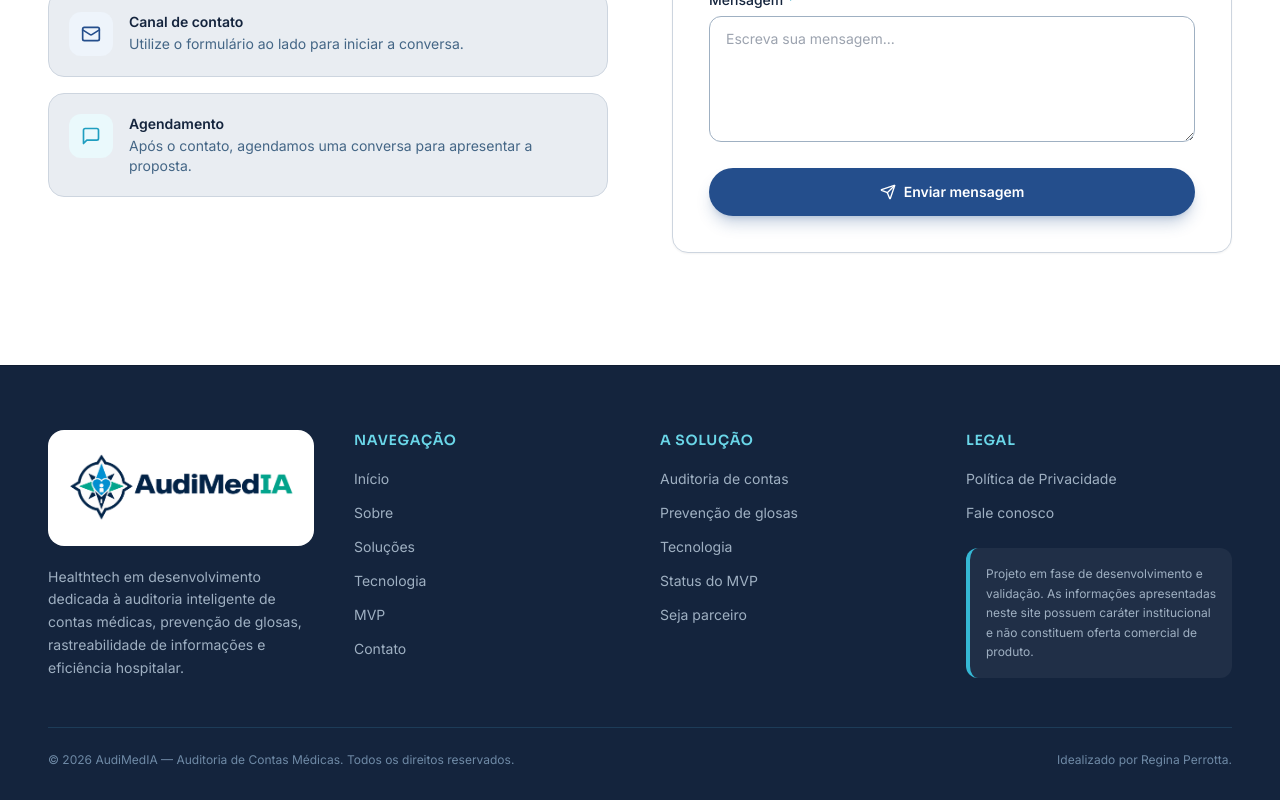
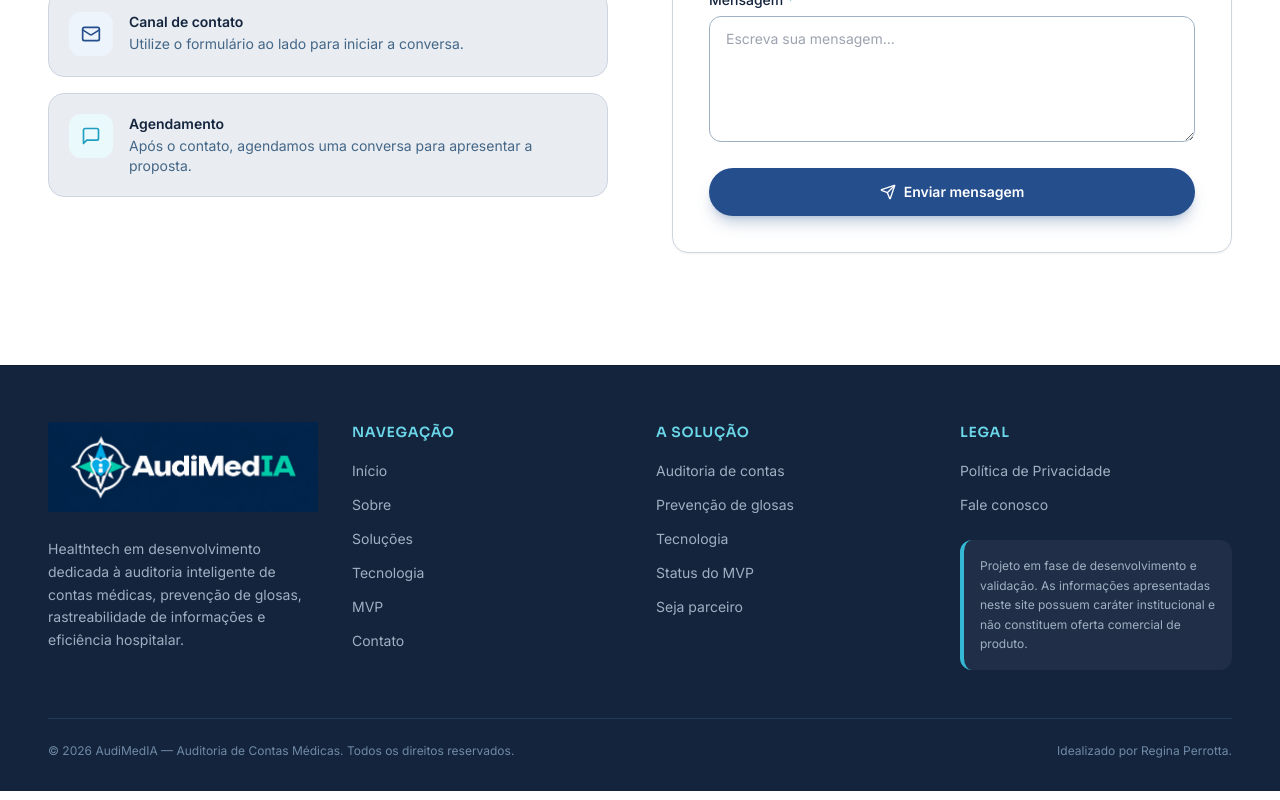
Before and after one commit to Giovanni-Perrotta/audimedIa, a React (Vite) app: page / in a window 1280 px wide. Shown: the part 8121-8921 px from the top of the page. Built offline with nearby package versions, Linux system fonts and the light colour scheme.

Commit message:
Update Footer.tsx

```diff
--- a/src/components/Footer.tsx
+++ b/src/components/Footer.tsx
@@ -11,27 +11,28 @@ const FOOTER_LINKS = NAV_LINKS.filter(
 
 export function Footer() {
   return (
-    <footer className="border-t border-navy-800 bg-navy-700 pt-16 pb-8 text-navy-100">
+    <footer className="border-t border-navy-800 bg-navy-700 pt-14 pb-8 text-navy-100">
       <div className="container-page">
-        <div className="grid gap-10 lg:grid-cols-4">
 
-          {/* Identidade visual */}
+        <div className="grid gap-10 lg:grid-cols-4 lg:gap-8">
+
+          {/* IDENTIDADE VISUAL AUDIMEDIA */}
           <div className="lg:col-span-1">
 
             <a
               href="#inicio"
               aria-label="AudiMedIA — Voltar ao início"
-              className="inline-flex w-full items-center justify-center rounded-2xl bg-white p-4 transition-opacity hover:opacity-90"
+              className="inline-flex items-center"
             >
               <img
-                src={`${import.meta.env.BASE_URL}AudiMedIAlogo.png`}
+                src={`${import.meta.env.BASE_URL}logoRodape.png`}
                 alt="AudiMedIA — Auditoria Inteligente de Contas Médicas"
-                className="h-auto w-full max-w-[260px] object-contain"
+                className="h-auto w-full max-w-[270px] object-contain"
                 loading="lazy"
               />
             </a>
 
-            <p className="mt-5 text-sm leading-relaxed text-navy-200">
+            <p className="mt-5 max-w-[280px] text-sm leading-relaxed text-navy-200">
               Healthtech em desenvolvimento dedicada à auditoria
               inteligente de contas médicas, prevenção de glosas,
               rastreabilidade de informações e eficiência hospitalar.
@@ -39,8 +40,9 @@ export function Footer() {
 
           </div>
 
-          {/* Navegação */}
+          {/* NAVEGAÇÃO */}
           <div>
+
             <p className="font-display text-sm font-semibold uppercase tracking-wider text-accent-300">
               Navegação
             </p>
@@ -57,10 +59,12 @@ export function Footer() {
                 </li>
               ))}
             </ul>
+
           </div>
 
-          {/* Soluções */}
+          {/* A SOLUÇÃO */}
           <div>
+
             <p className="font-display text-sm font-semibold uppercase tracking-wider text-accent-300">
               A solução
             </p>
@@ -113,10 +117,12 @@ export function Footer() {
               </li>
 
             </ul>
+
           </div>
 
-          {/* Informações legais */}
+          {/* INFORMAÇÕES LEGAIS */}
           <div>
+
             <p className="font-display text-sm font-semibold uppercase tracking-wider text-accent-300">
               Legal
             </p>
@@ -144,30 +150,34 @@ export function Footer() {
             </ul>
 
             <div className="mt-6 rounded-xl border-l-4 border-accent-400 bg-white/5 p-4">
+
               <p className="text-xs leading-relaxed text-navy-200">
                 Projeto em fase de desenvolvimento e validação.
                 As informações apresentadas neste site possuem
                 caráter institucional e não constituem oferta
                 comercial de produto.
               </p>
+
             </div>
 
           </div>
+
         </div>
 
-        {/* Direitos autorais */}
+        {/* DIREITOS AUTORAIS */}
         <div className="mt-12 flex flex-col items-center justify-between gap-4 border-t border-navy-600 pt-6 sm:flex-row">
 
-          <p className="text-xs text-navy-300">
+          <p className="text-center text-xs text-navy-300 sm:text-left">
             © {new Date().getFullYear()} AudiMedIA — Auditoria de Contas Médicas.
             Todos os direitos reservados.
           </p>
 
-          <p className="text-xs text-navy-300">
+          <p className="text-center text-xs text-navy-300 sm:text-right">
             Idealizado por Regina Perrotta.
           </p>
 
         </div>
+
       </div>
     </footer>
   );
```
